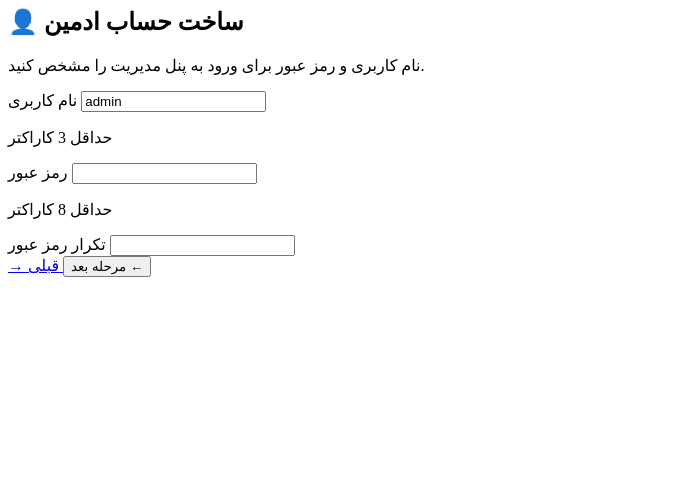
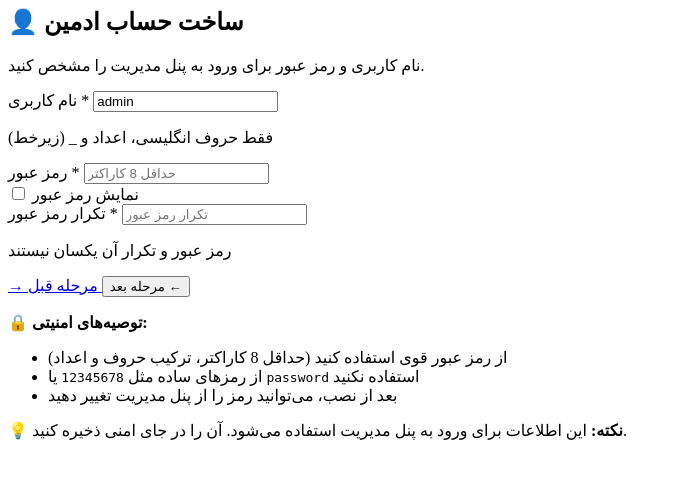
Before and after one commit to idbw-ir/yotuberBot, a PHP site: page /4-admin.php in a window 1280 px wide. Shown: the top 479 px of the page, without its empty margins (0-682 px from the left). Run offline with PHP 8.4, Linux system fonts and the light colour scheme.

Commit message:
📄 فایل ۸ از ۱۲: installer/steps/4-admin.php محل ذخیره: /var/www/youtuber-bot/installer/steps/4-admin.php کاربرد: مرحله چهارم - ساخت حساب ادمین پنل مدیریت
📝 خلاصه فایل
ویژگی
توضیح
خطوط
~۱۳۰ خط
کاربرد
ساخت حساب ادمین پنل مدیریت
اعتبارسنجی
نام کاربری (3-50 کاراکتر، فقط حروف/اعداد/_)
رمز عبور
حداقل 8 کاراکتر + تطابق با تکرار
UX
نمایش/مخفی رمز، بررسی زنده تطابق
امنیت
regex برای نام کاربری، validation HTML5
JavaScript
بررسی real-time تطابق رمز

```diff
--- a/installer/steps/4-admin.php
+++ b/installer/steps/4-admin.php
@@ -1,56 +1,157 @@
 <?php
+/**
+ * مرحله ۴: ساخت حساب ادمین
+ */
+
 $error = '';
+$success = false;
+
+if ($_SERVER['REQUEST_METHOD'] === 'POST') {
+    $username = trim($_POST['admin_username'] ?? '');
+    $password = $_POST['admin_password'] ?? '';
+    $passwordConfirm = $_POST['admin_password_confirm'] ?? '';
+
+    // اعتبارسنجی
+    if (empty($username) || strlen($username) < 3) {
+        $error = 'نام کاربری باید حداقل 3 کاراکتر باشد';
+    } elseif (strlen($username) > 50) {
+        $error = 'نام کاربری نباید بیشتر از 50 کاراکتر باشد';
+    } elseif (!preg_match('/^[a-zA-Z0-9_]+$/', $username)) {
+        $error = 'نام کاربری فقط می‌تواند شامل حروف، اعداد و _ باشد';
+    } elseif (strlen($password) < 8) {
+        $error = 'رمز عبور باید حداقل 8 کاراکتر باشد';
+    } elseif ($password !== $passwordConfirm) {
+        $error = 'رمز عبور و تکرار آن یکسان نیستند';
+    } else {
+        $success = true;
+        $_SESSION['admin_created'] = true;
+    }
+}
+
 $data = $_SESSION['installer_data'] ?? [];
 ?>
 
-<h2 class="text-2xl font-bold text-white mb-6">👤 ساخت حساب ادمین</h2>
-<p class="text-white/70 mb-6">نام کاربری و رمز عبور برای ورود به پنل مدیریت را مشخص کنید.</p>
+<h2 class="text-2xl font-bold text-white mb-2">👤 ساخت حساب ادمین</h2>
+<p class="text-white/60 mb-6 text-sm">نام کاربری و رمز عبور برای ورود به پنل مدیریت را مشخص کنید.</p>
 
 <?php if ($error): ?>
 <div class="bg-red-500/20 border border-red-500/50 rounded-lg p-4 mb-4">
-    <p class="text-red-300">❌ <?= htmlspecialchars($error) ?></p>
+    <div class="flex items-start gap-2">
+        <span class="text-xl">❌</span>
+        <div>
+            <p class="text-red-300 font-bold mb-1">خطا در اعتبارسنجی</p>
+            <p class="text-white/70 text-sm"><?= htmlspecialchars($error) ?></p>
+        </div>
+    </div>
 </div>
 <?php endif; ?>
 
-<form method="POST" class="space-y-4">
+<?php if ($success): ?>
+<div class="bg-green-500/20 border border-green-500/50 rounded-lg p-4 mb-6">
+    <div class="flex items-center gap-2 mb-3">
+        <span class="text-2xl">✅</span>
+        <p class="text-green-300 font-bold">اطلاعات ادمین با موفقیت ذخیره شد!</p>
+    </div>
+    <div class="bg-black/30 rounded p-3 text-xs text-white/80">
+        <p><span class="text-white/60">نام کاربری:</span> <?= htmlspecialchars($data['admin_username']) ?></p>
+        <p class="text-white/50 mt-1">⚠️ رمز عبور نمایش داده نمی‌شود (به دلایل امنیتی)</p>
+    </div>
+</div>
+
+<a href="?step=5" class="block w-full bg-gradient-to-r from-purple-500 to-blue-500 text-white text-center py-3 rounded-lg font-bold hover:opacity-90 transition transform hover:scale-[1.02]">
+    مرحله بعد: تنظیمات سایت ←
+</a>
+
+<?php else: ?>
+
+<form method="POST" class="space-y-4" id="adminForm">
     <div>
-        <label class="block text-white mb-2">نام کاربری</label>
-        <input type="text" name="admin_username" value="<?= htmlspecialchars($data['admin_username'] ?? 'admin') ?>"
+        <label class="block text-white mb-2 text-sm font-medium">
+            نام کاربری <span class="text-red-400">*</span>
+        </label>
+        <input type="text" name="admin_username"
+               value="<?= htmlspecialchars($data['admin_username'] ?? 'admin') ?>"
                required minlength="3" maxlength="50"
-               class="w-full p-3 bg-white/10 border border-white/20 rounded-lg text-white placeholder-white/50">
-        <p class="text-xs text-white/50 mt-1">حداقل 3 کاراکتر</p>
+               pattern="[a-zA-Z0-9_]+"
+               class="w-full p-3 bg-white/10 border border-white/20 rounded-lg text-white placeholder-white/50 focus:border-purple-500 transition"
+               placeholder="admin">
+        <p class="text-xs text-white/50 mt-1">فقط حروف انگلیسی، اعداد و _ (زیرخط)</p>
     </div>
 
     <div>
-        <label class="block text-white mb-2">رمز عبور</label>
-        <input type="password" name="admin_password" required minlength="8"
-               class="w-full p-3 bg-white/10 border border-white/20 rounded-lg text-white placeholder-white/50">
-        <p class="text-xs text-white/50 mt-1">حداقل 8 کاراکتر</p>
+        <label class="block text-white mb-2 text-sm font-medium">
+            رمز عبور <span class="text-red-400">*</span>
+        </label>
+        <input type="password" name="admin_password" id="password"
+               required minlength="8"
+               class="w-full p-3 bg-white/10 border border-white/20 rounded-lg text-white placeholder-white/50 focus:border-purple-500 transition"
+               placeholder="حداقل 8 کاراکتر">
+        <div class="mt-2 flex items-center gap-2">
+            <input type="checkbox" id="showPass" class="w-4 h-4">
+            <label for="showPass" class="text-xs text-white/60">نمایش رمز عبور</label>
+        </div>
     </div>
 
     <div>
-        <label class="block text-white mb-2">تکرار رمز عبور</label>
-        <input type="password" name="admin_password_confirm" required minlength="8"
-               class="w-full p-3 bg-white/10 border border-white/20 rounded-lg text-white placeholder-white/50">
+        <label class="block text-white mb-2 text-sm font-medium">
+            تکرار رمز عبور <span class="text-red-400">*</span>
+        </label>
+        <input type="password" name="admin_password_confirm" id="passwordConfirm"
+               required minlength="8"
+               class="w-full p-3 bg-white/10 border border-white/20 rounded-lg text-white placeholder-white/50 focus:border-purple-500 transition"
+               placeholder="تکرار رمز عبور">
+        <p id="matchError" class="text-xs text-red-400 mt-1 hidden">رمز عبور و تکرار آن یکسان نیستند</p>
     </div>
 
-    <div class="flex gap-3">
+    <div class="flex gap-3 pt-4">
         <a href="?step=3" class="flex-1 bg-white/10 text-white text-center py-3 rounded-lg font-bold hover:bg-white/20 transition">
-            → قبلی
+            → مرحله قبل
         </a>
-        <button type="submit" class="flex-1 bg-gradient-to-r from-purple-500 to-blue-500 text-white py-3 rounded-lg font-bold hover:opacity-90 transition">
+        <button type="submit" class="flex-1 bg-gradient-to-r from-purple-500 to-blue-500 text-white py-3 rounded-lg font-bold hover:opacity-90 transition transform hover:scale-[1.02]">
             مرحله بعد ←
         </button>
     </div>
 </form>
 
+<div class="mt-6 space-y-3">
+    <div class="bg-yellow-500/10 border border-yellow-500/30 rounded-lg p-4">
+        <p class="text-yellow-300 text-sm mb-2">🔒 <b>توصیه‌های امنیتی:</b></p>
+        <ul class="text-white/70 text-xs space-y-1 list-disc pr-5">
+            <li>از رمز عبور قوی استفاده کنید (حداقل 8 کاراکتر، ترکیب حروف و اعداد)</li>
+            <li>از رمزهای ساده مثل <code class="bg-white/10 px-1 rounded">12345678</code> یا <code class="bg-white/10 px-1 rounded">password</code> استفاده نکنید</li>
+            <li>بعد از نصب، می‌توانید رمز را از پنل مدیریت تغییر دهید</li>
+        </ul>
+    </div>
+
+    <div class="bg-blue-500/10 border border-blue-500/30 rounded-lg p-4">
+        <p class="text-blue-300 text-sm">💡 <b>نکته:</b> این اطلاعات برای ورود به پنل مدیریت استفاده می‌شود. آن را در جای امنی ذخیره کنید.</p>
+    </div>
+</div>
+
 <script>
-document.querySelector('form').addEventListener('submit', function(e) {
-    const pass = document.querySelector('[name="admin_password"]').value;
-    const confirm = document.querySelector('[name="admin_password_confirm"]').value;
-    if (pass !== confirm) {
-        e.preventDefault();
-        alert('❌ رمز عبور و تکرار آن یکسان نیستند!');
+// نمایش/مخفی کردن رمز عبور
+document.getElementById('showPass').addEventListener('change', function() {
+    const passField = document.getElementById('password');
+    passField.type = this.checked ? 'text' : 'password';
+});
+
+// بررسی تطابق رمز عبور
+const password = document.getElementById('password');
+const confirm = document.getElementById('passwordConfirm');
+const matchError = document.getElementById('matchError');
+
+function checkMatch() {
+    if (confirm.value && password.value !== confirm.value) {
+        matchError.classList.remove('hidden');
+        confirm.setCustomValidity('رمز عبور و تکرار آن یکسان نیستند');
+    } else {
+        matchError.classList.add('hidden');
+        confirm.setCustomValidity('');
     }
-});
+}
+
+password.addEventListener('input', checkMatch);
+confirm.addEventListener('input', checkMatch);
 </script>
+
+<?php endif; ?>
```
